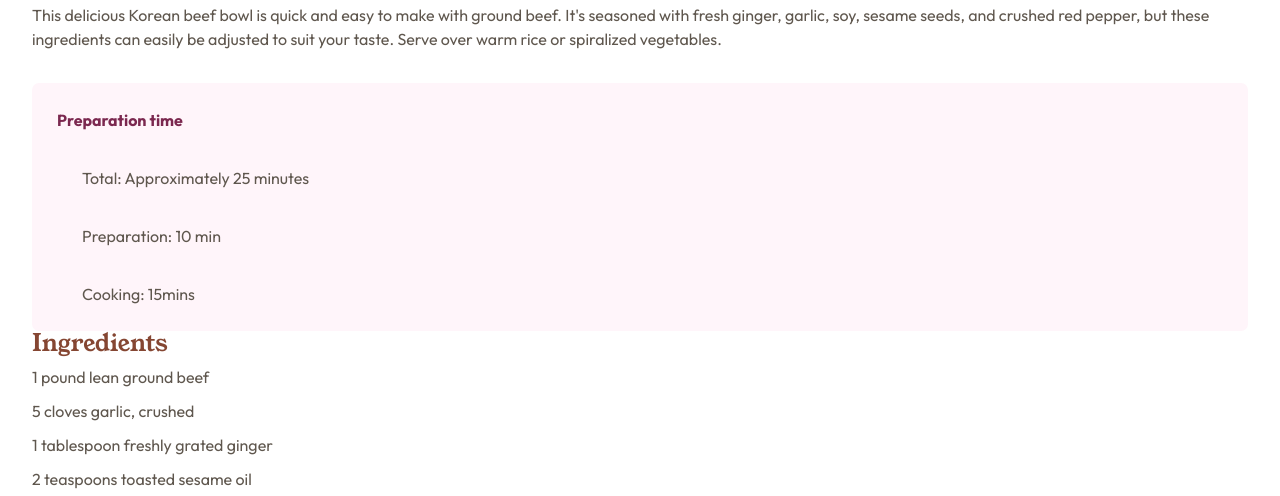
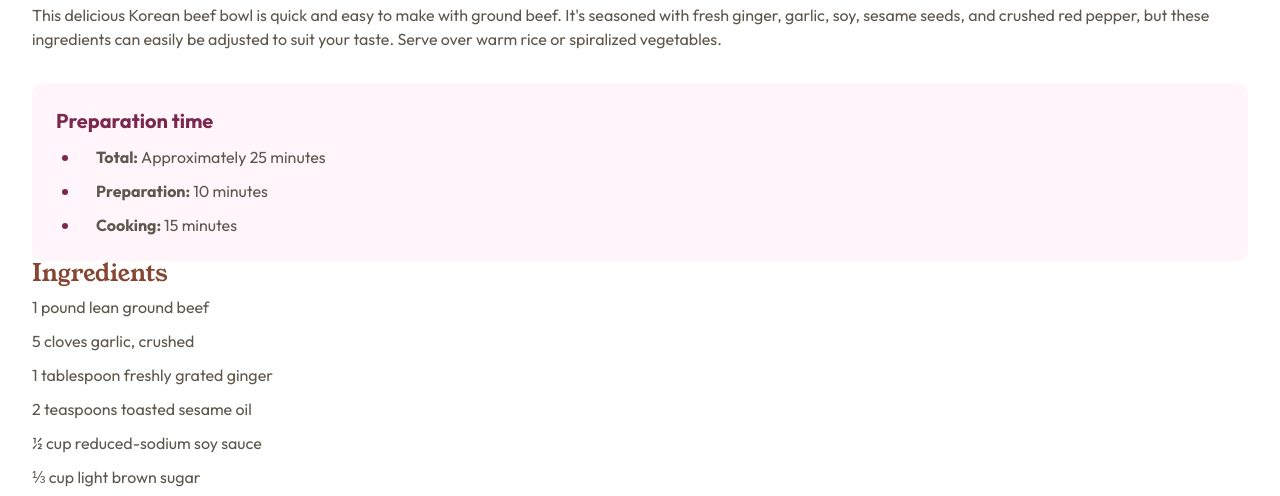
Before and after one commit to onivardi/odin-recipes, a website: page src/index.html in a window 1280 px wide. Shown: the part 281-777 px from the top of the page. Drawn offline with Linux system fonts and the light colour scheme.

Commit message:
add tailwind to preparation time section

```diff
--- a/src/index.html
+++ b/src/index.html
@@ -37,20 +37,20 @@
             </section>
 
             <!--Preparation Time Section-->
-            <section class="outfit-family preparation-time wenge-brown">
-                <h4 class="primary-dark-raspberry">Preparation time</h4>
-                <ul class="prep-time-list">
-                    <li><span>
-                            <p>Total:
+            <section class=" bg-roseWhite p-6 rounded-xl">
+                <p class="text-secondary font-bold text-xl">Preparation time<p>
+                <ul class="list-disc pl-6">
+                    <li><p><span class="p-0 ml-4">
+                            Total:
                         </span> Approximately 25 minutes</p>
                     </li>
-                    <li><span>
-                            <p>Preparation:
-                        </span> 10 min</p>
+                    <li><p><span class="p-0 ml-4">
+                            Preparation:
+                        </span> 10 minutes</p>
                     </li>
-                    <li><span>
-                            <p>Cooking:
-                        </span> 15mins</p>
+                    <li><p><span class="p-0 ml-4">
+                            Cooking:
+                        </span> 15 minutes</p>
                     </li>
                 </ul>
             </section>
@@ -91,6 +91,8 @@
                 </ul>
             </section>
 
+            <!--Intructions Section-->
+            <section>
                 <h3>Instructions</h3>
                 <ol>
                     <li>
@@ -108,6 +110,8 @@
                         <p>Serve over hot cooked rice; garnish with sesame seeds and remaining green onions.</p>
                     </li>
                 </ol>
+            </section>
+
         </div>
 
       </div>
--- a/src/input.css
+++ b/src/input.css
@@ -15,6 +15,10 @@
     p {
         @apply font-outfit;
         @apply text-wengeBrown;
-        @apply font-normal
+        @apply font-normal;
+    }
+
+    span {
+        @apply font-bold;
     }
 }
```
Also changed, not shown: src/output.css. Lines whose indentation alone changed are shown as unchanged.
